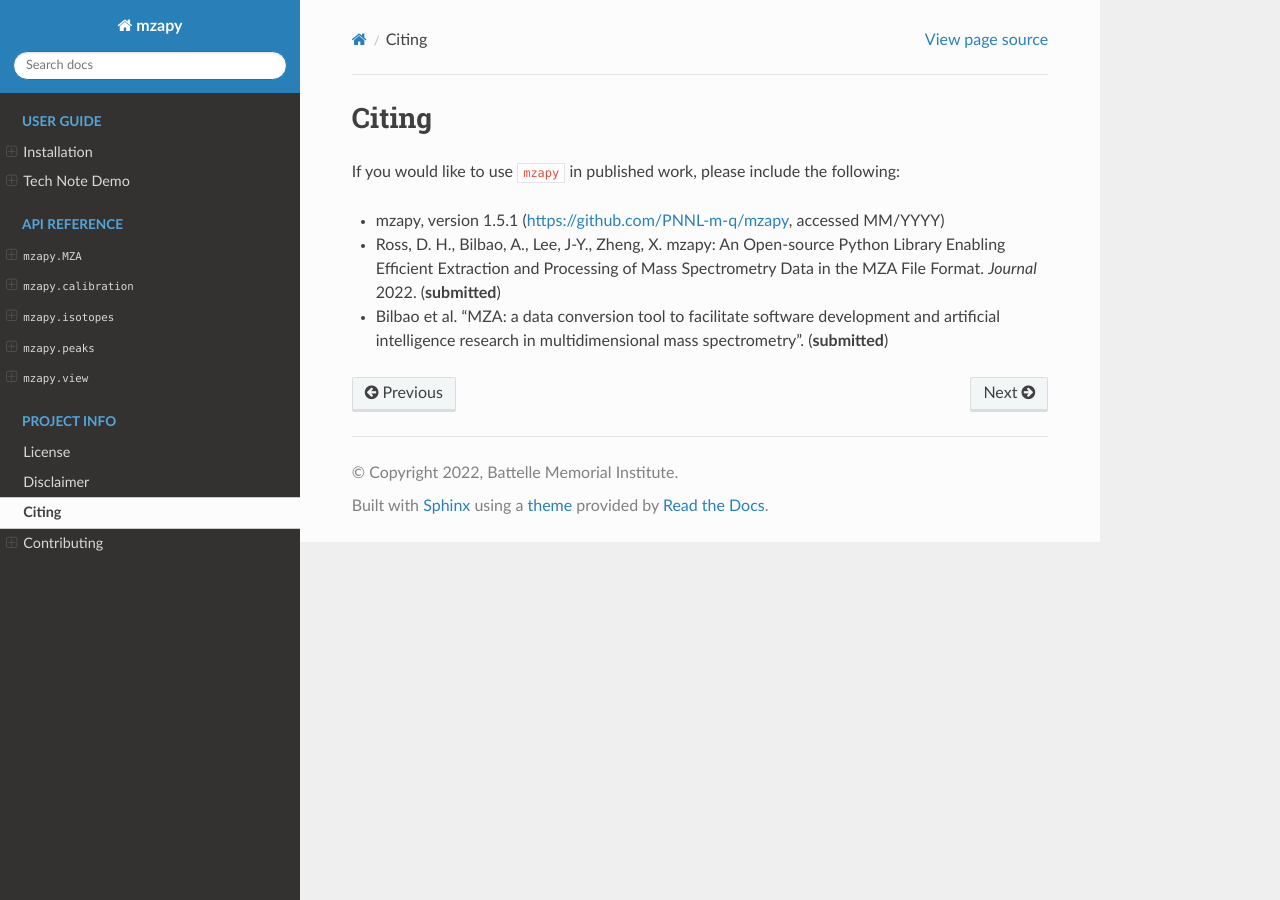
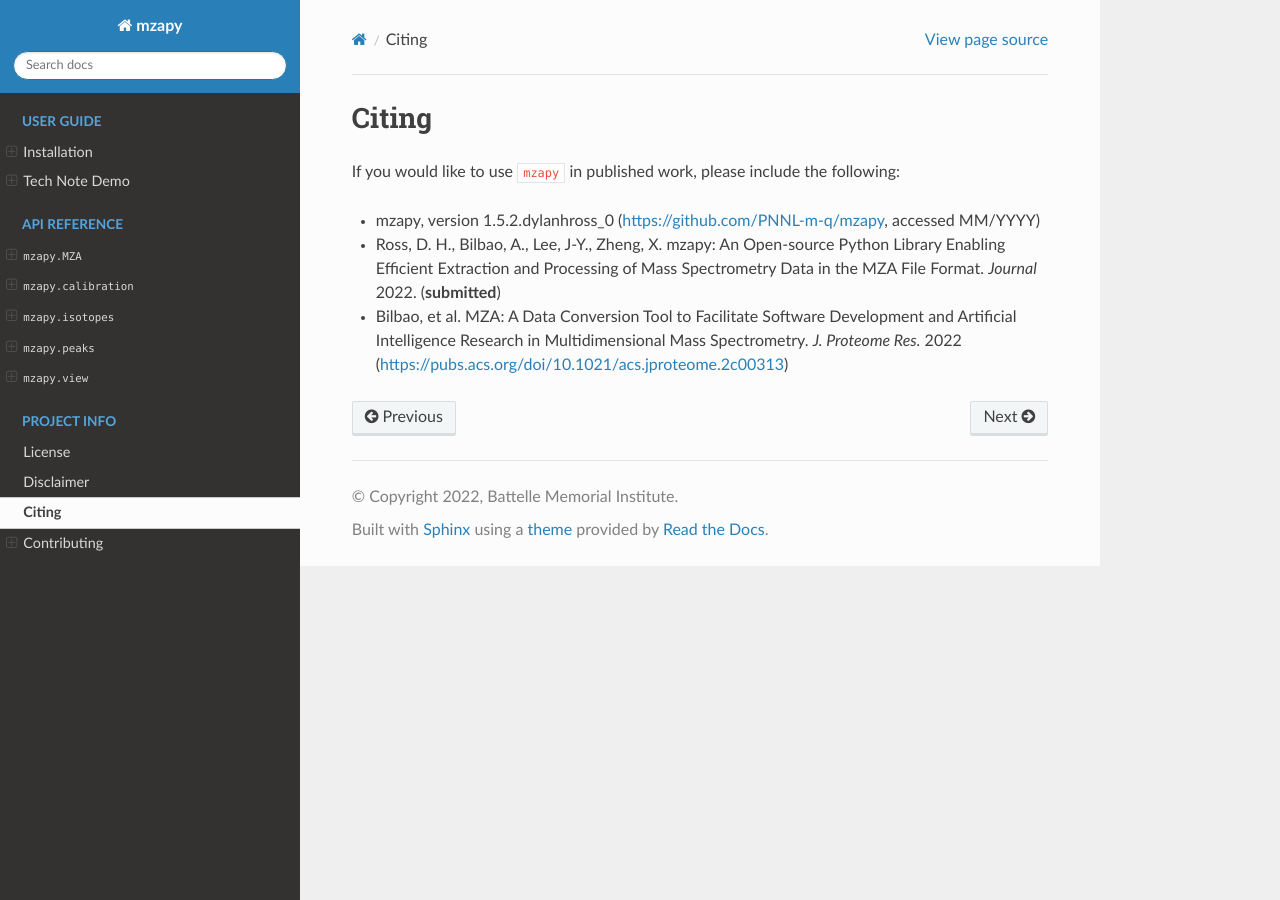
Before and after one commit to PNNL-m-q/mzapy, a Sphinx documentation site: the page built from docs/source/project_info/citing.rst, in a window 1280 px wide. Built offline with Sphinx 7.4.7 and the Read the Docs theme 2.0.0, drawn with Linux system fonts in a browser that asks for light colours.

Commit message:
updated documentation with link to MZA converter publication

```diff
--- a/docs/source/project_info/citing.rst
+++ b/docs/source/project_info/citing.rst
@@ -4,4 +4,4 @@ If you would like to use ``mzapy`` in published work, please include the followi
 
 * mzapy, version |mzapy_version| (https://github.com/PNNL-m-q/mzapy, accessed MM/YYYY)
 * Ross, D. H., Bilbao, A., Lee, J-Y., Zheng, X. mzapy: An Open-source Python Library Enabling Efficient Extraction and Processing of Mass Spectrometry Data in the MZA File Format. *Journal* 2022. (**submitted**)
-* Bilbao et al. "MZA: a data conversion tool to facilitate software development and artificial intelligence research in multidimensional mass spectrometry". (**submitted**)
+* Bilbao, et al. MZA: A Data Conversion Tool to Facilitate Software Development and Artificial Intelligence Research in Multidimensional Mass Spectrometry. *J. Proteome Res.* 2022 (https://pubs.acs.org/doi/10.1021/acs.jproteome.2c00313)
--- a/mzapy/__init__.py
+++ b/mzapy/__init__.py
@@ -10,7 +10,7 @@ Joon-Yong Lee (junyoni@gmail.com)
 
 # mza_version.major_version.minor_version
 # mza_version is kept in lockstep with release of MZA format
-__version__ = '1.5.1'
+__version__ = '1.5.2.dylanhross_0'
 
 
 import queue
```
